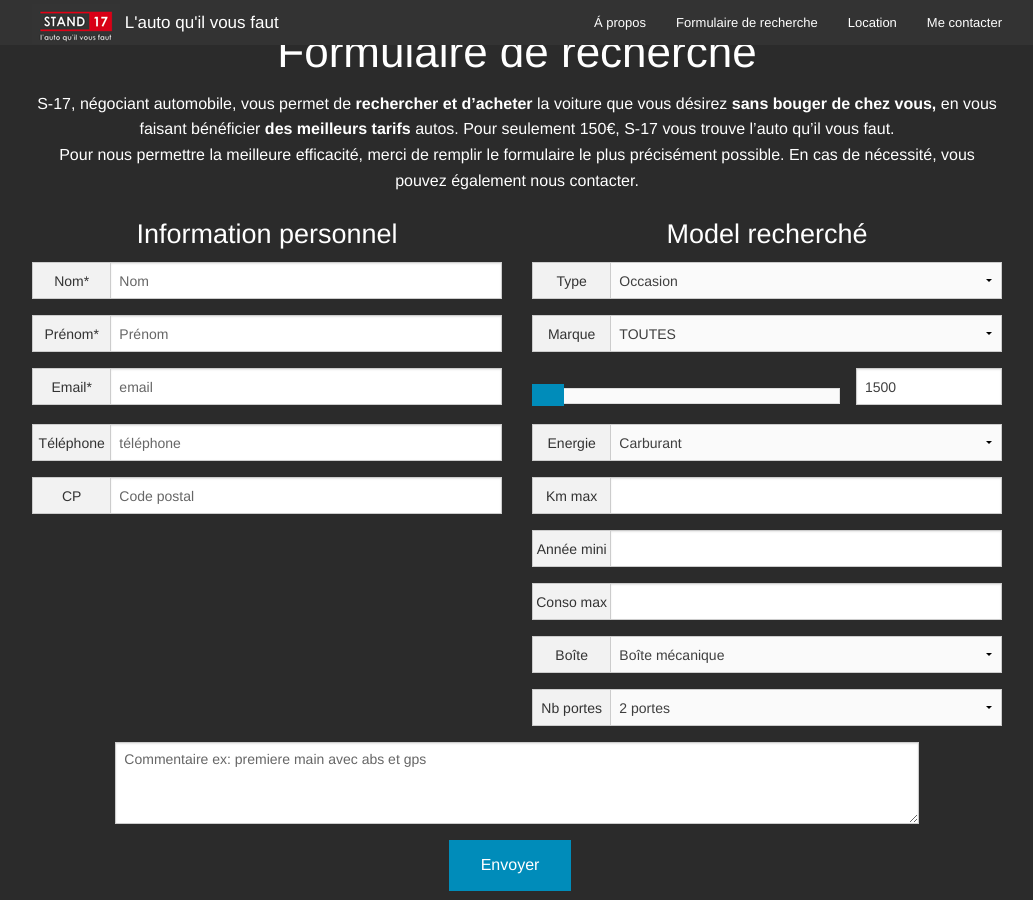
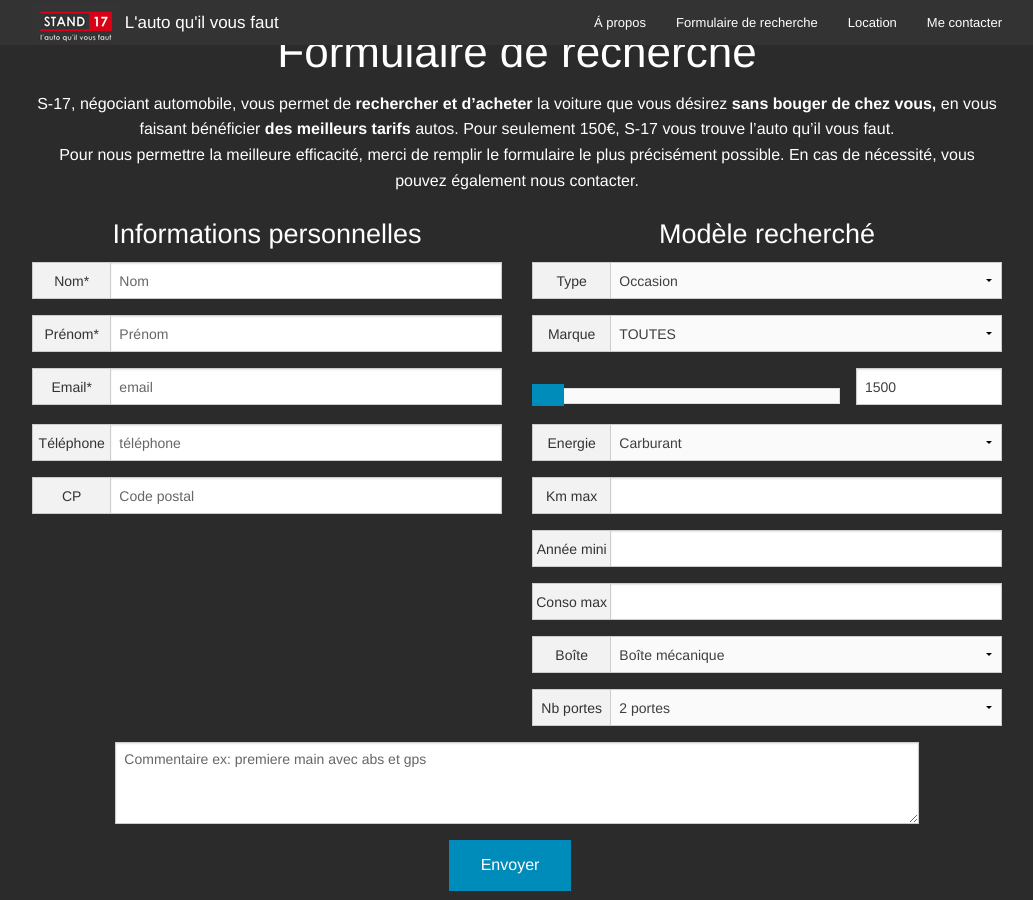
Before and after one commit to Thegeiger/S-17, a Jekyll site: the page built from index.html, in a window 1280 px wide and 900 px high, scrolled down 1290 px. Shown: the whole window, without its empty margins (123-1156 px from the left). Built offline with Jekyll 4.4.1, drawn with Linux system fonts in a browser that asks for light colours.

Commit message:
Updated 'index.html' via CloudCannon

```diff
--- a/index.html
+++ b/index.html
@@ -135,7 +135,7 @@ location:
               <div class="row">
                 <div class="small-6 columns">
                   <div class="row collapse">
-                  <h3 class="text-center">Information personnel</h3>
+                  <h3 class="text-center">Informations personnelles</h3>
                     <div class="small-2 columns">
                       <span class="prefix">Nom*</span>
                     </div>
@@ -146,7 +146,7 @@ location:
                 </div>
                 <div class="small-6 columns">
                   <div class="row collapse">
-                  <h3 class="text-center">Model recherché</h3>
+                  <h3 class="text-center">Modèle recherché</h3>
                     <div class="small-2 columns">
                       <span class="prefix">Type</span>
                     </div>
```
